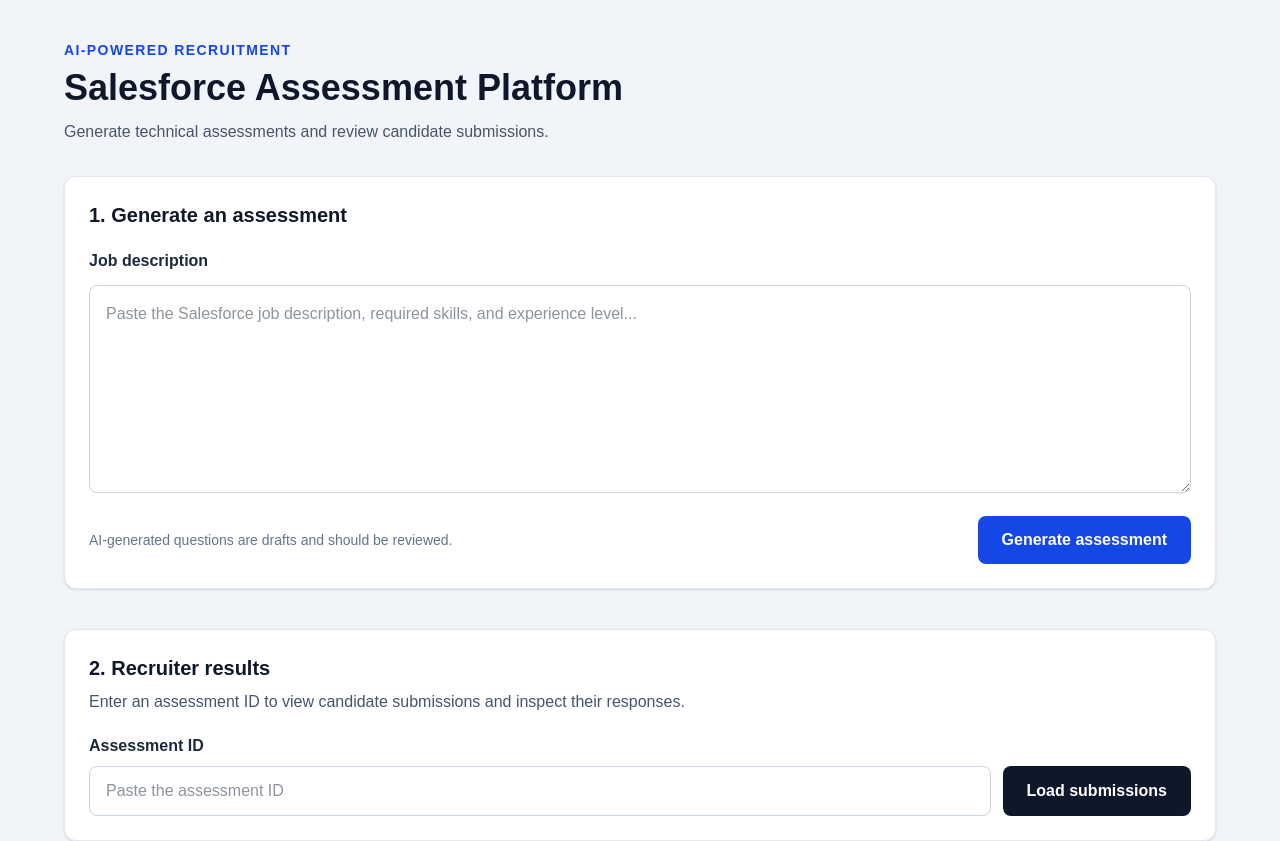
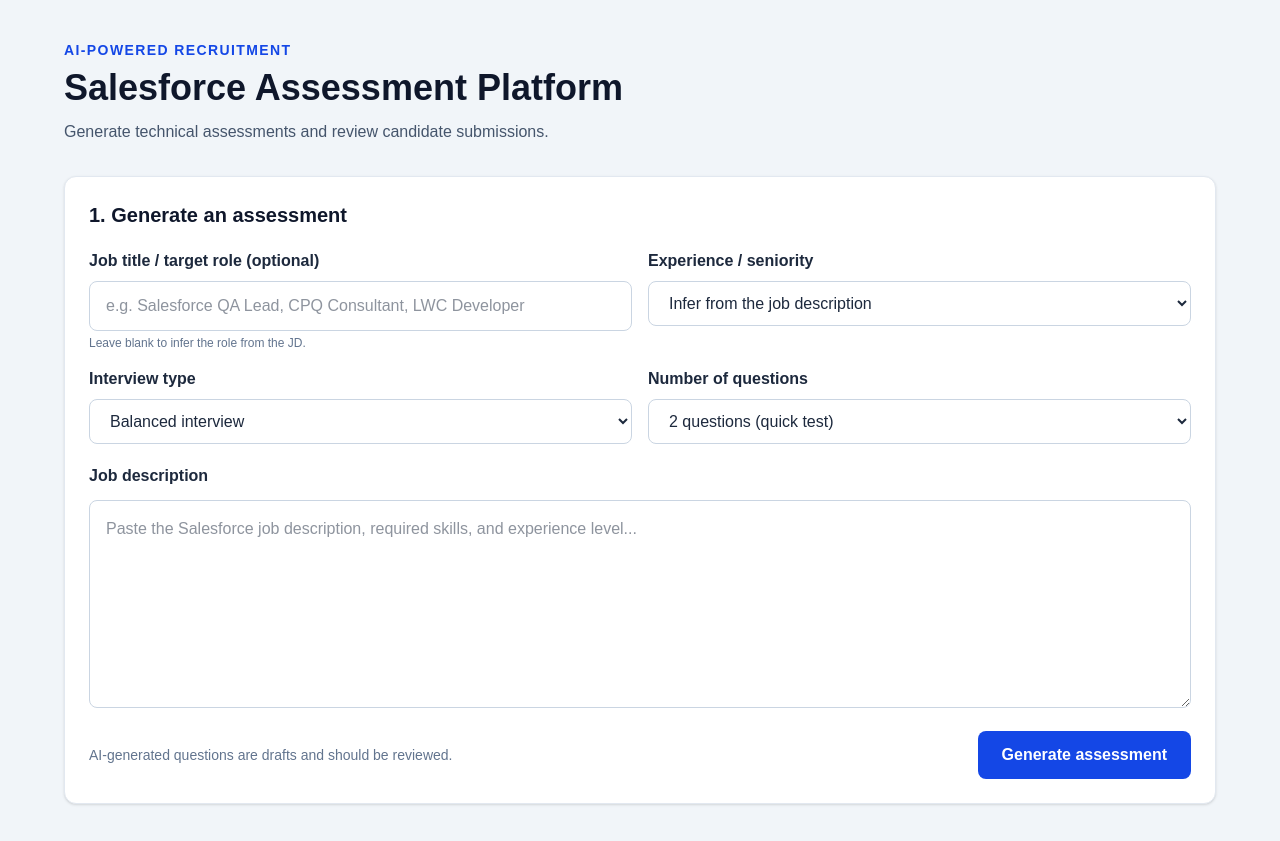
Before and after one commit to mangeshr1005/ai-salesforce-assessment, a Next.js app in the folder frontend/: page / in a window 1280 px wide. Shown: the top 841 px of the page. Built offline with nearby package versions, Linux system fonts and the light colour scheme.

Commit message:
Add recruiter controls for role, seniority, interview type and question count

```diff
--- a/frontend/app/page.tsx
+++ b/frontend/app/page.tsx
@@ -125,6 +125,10 @@
   const [evaluating, setEvaluating] = useState(false);
 
   const [jobDescription, setJobDescription] = useState("");
+  const [roleTitle, setRoleTitle] = useState("");
+  const [experienceLevel, setExperienceLevel] = useState("Infer from the job description");
+  const [interviewType, setInterviewType] = useState("balanced");
+  const [questionCount, setQuestionCount] = useState(2);
   const [assessment, setAssessment] = useState<Assessment | null>(null);
   const [error, setError] = useState("");
   const [loading, setLoading] = useState(false);
@@ -155,6 +159,10 @@
           headers: { "Content-Type": "application/json" },
           body: JSON.stringify({
             job_description: jobDescription,
+            role_title: roleTitle,
+            experience_level: experienceLevel,
+            interview_type: interviewType,
+            question_count: questionCount,
           }),
         }
       );
@@ -302,6 +310,68 @@
           <h2 className="mb-5 text-xl font-bold text-slate-900">
             1. Generate an assessment
           </h2>
+
+          <div className="mb-5 grid gap-4 md:grid-cols-2">
+            <div>
+              <label className="mb-2 block font-semibold text-slate-800">
+                Job title / target role (optional)
+              </label>
+              <input
+                value={roleTitle}
+                onChange={(event) => setRoleTitle(event.target.value)}
+                placeholder="e.g. Salesforce QA Lead, CPQ Consultant, LWC Developer"
+                className="w-full rounded-lg border border-slate-300 px-4 py-3 text-slate-800 outline-none focus:border-blue-500 focus:ring-2 focus:ring-blue-100"
+              />
+              <p className="mt-1 text-xs text-slate-500">Leave blank to infer the role from the JD.</p>
+            </div>
+            <div>
+              <label className="mb-2 block font-semibold text-slate-800">
+                Experience / seniority
+              </label>
+              <select
+                value={experienceLevel}
+                onChange={(event) => setExperienceLevel(event.target.value)}
+                className="w-full rounded-lg border border-slate-300 px-4 py-3 text-slate-800 outline-none focus:border-blue-500 focus:ring-2 focus:ring-blue-100"
+              >
+                <option>Infer from the job description</option>
+                <option>Entry level (0–2 years)</option>
+                <option>Mid level (3–5 years)</option>
+                <option>Senior (6–9 years)</option>
+                <option>Lead / Architect (10+ years)</option>
+              </select>
+            </div>
+            <div>
+              <label className="mb-2 block font-semibold text-slate-800">
+                Interview type
+              </label>
+              <select
+                value={interviewType}
+                onChange={(event) => setInterviewType(event.target.value)}
+                className="w-full rounded-lg border border-slate-300 px-4 py-3 text-slate-800 outline-none focus:border-blue-500 focus:ring-2 focus:ring-blue-100"
+              >
+                <option value="balanced">Balanced interview</option>
+                <option value="technical">Technical / functional knowledge</option>
+                <option value="scenario">Practical scenarios</option>
+                <option value="behavioral">Behavioral / STAR questions</option>
+              </select>
+            </div>
+            <div>
+              <label className="mb-2 block font-semibold text-slate-800">
+                Number of questions
+              </label>
+              <select
+                value={questionCount}
+                onChange={(event) => setQuestionCount(Number(event.target.value))}
+                className="w-full rounded-lg border border-slate-300 px-4 py-3 text-slate-800 outline-none focus:border-blue-500 focus:ring-2 focus:ring-blue-100"
+              >
+                <option value={2}>2 questions (quick test)</option>
+                <option value={4}>4 questions</option>
+                <option value={6}>6 questions</option>
+                <option value={8}>8 questions</option>
+                <option value={10}>10 questions</option>
+              </select>
+            </div>
+          </div>
 
           <label className="mb-3 block font-semibold text-slate-800">
             Job description
```
